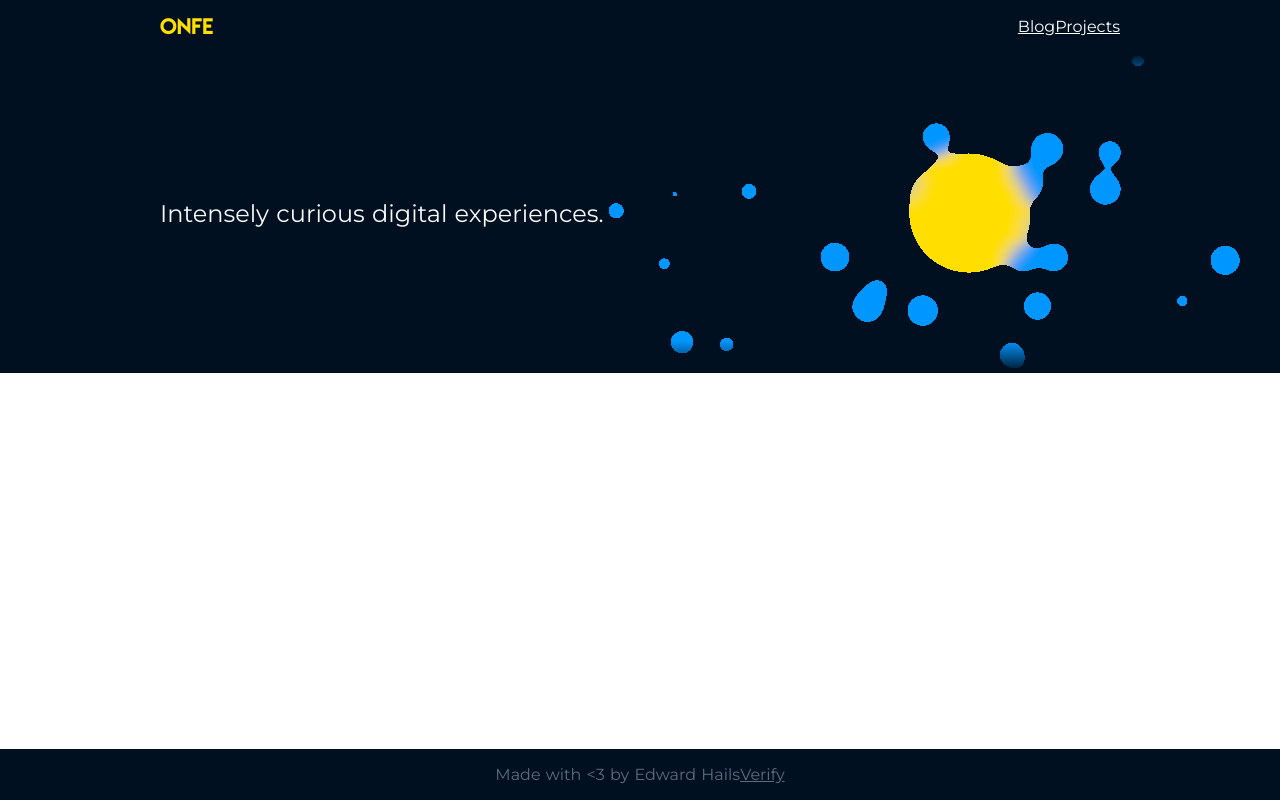
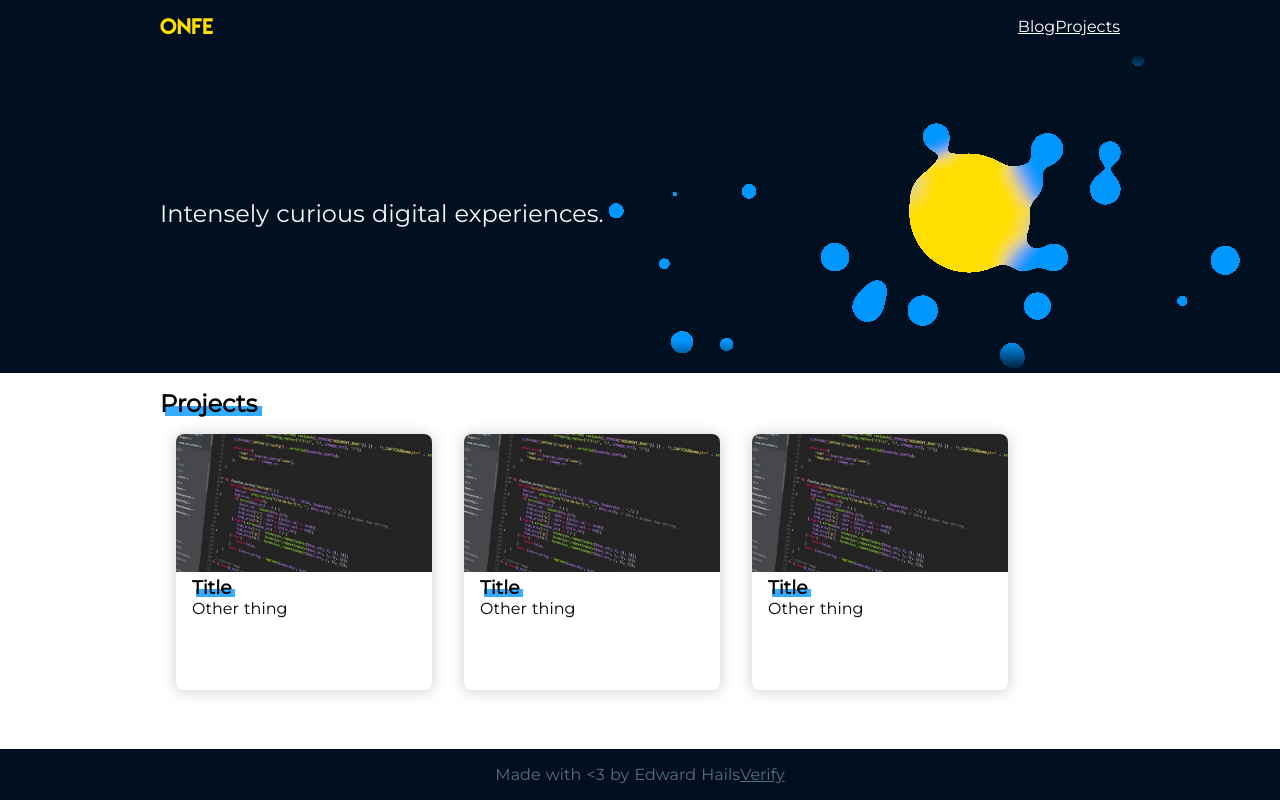
Before and after one commit to onfe/web, a Nuxt app: page / in a window 1280 px wide. Built offline with nearby package versions, Linux system fonts and the light colour scheme.

Commit message:
Add placeholder projects.

```diff
--- a/assets/scss/_layout.scss
+++ b/assets/scss/_layout.scss
@@ -10,3 +10,15 @@
   @include lg() { max-width: 960px; };
   @include xl() { max-width: 1200px; };
 }
+
+.card {
+  padding: $spacer;
+  box-shadow: 0 1px 16px rgba(0, 0, 0, 0.2);
+  border-radius: $spacer / 2;
+  overflow: hidden;
+
+  .card-img {
+    width: calc(100% + 2em);
+    margin: -1em -1em 0 -1em;
+  }
+}
--- a/assets/scss/_typography.scss
+++ b/assets/scss/_typography.scss
@@ -18,3 +18,19 @@
 a {
   color: inherit;
 }
+
+h1, h2, h3, h4, h5, h6 {
+  position: relative;
+  display: table;
+
+  &:before {
+    content: "";
+    position: absolute;
+    bottom: 0.1em;
+    left: 0.2em;
+    width: 100%;
+    height: 33%;
+    background: transparentize($colour-blue, 0.2);
+    z-index: -1;
+  }
+}
--- a/assets/scss/styles.scss
+++ b/assets/scss/styles.scss
@@ -1,5 +1,6 @@
 @import 'layout';
 @import 'typography';
+@import 'vars';
 
 /* apply a natural box layout model to all elements, but allowing components to change */
 html {
--- /dev/null
+++ b/components/FeaturedProjects.vue
@@ -0,0 +1,67 @@
+<template>
+  <section>
+    <div class="container">
+      <h2>Projects</h2>
+      <div id="feat-proj" class="projects">
+        <ProjectCard
+          class="card"
+          image="abababa"
+          title="ababab"
+          subtitle="abababababababbbbbbbbbbbbbb"
+        />
+        <ProjectCard
+          class="card"
+          image="abababa"
+          title="ababab"
+          subtitle="abababababababbbbbbbbbbbbbb"
+        />
+        <ProjectCard
+          class="card"
+          image="abababa"
+          title="ababab"
+          subtitle="abababababababbbbbbbbbbbbbb"
+        />
+        <div class="spacer"></div>
+      </div>
+    </div>
+  </section>
+</template>
+
+<script>
+import ProjectCard from '@/components/ProjectCard.vue'
+
+export default {
+  components: {
+    ProjectCard
+  },
+  mounted() {
+    const cards = document.getElementById('feat-proj')
+    cards.scrollLeft = cards.scrollWidth / 2 - cards.clientWidth / 2
+  }
+}
+</script>
+
+<style lang="scss" scoped>
+section {
+  position: relative;
+  padding: $spacer 0;
+}
+
+.projects {
+  padding: $spacer 0;
+  display: flex;
+  overflow-x: scroll;
+}
+
+.spacer {
+  width: 0.1px;
+  height: 0.1px;
+  flex-shrink: 0;
+  overflow: hidden;
+}
+
+.card {
+  flex-shrink: 0;
+  margin: 0 $spacer;
+}
+</style>
--- /dev/null
+++ b/components/ProjectCard.vue
@@ -0,0 +1,16 @@
+<template>
+  <div class="card">
+    <img src="@/assets/img/placeholder.jpg" class="card-img" alt="" />
+    <h3>Title</h3>
+    Other thing
+  </div>
+</template>
+
+<script></script>
+
+<style lang="scss" scoped>
+.card {
+  width: 16em;
+  height: 16em;
+}
+</style>
--- a/pages/index.vue
+++ b/pages/index.vue
@@ -1,15 +1,18 @@
 <template>
   <main>
     <Hero />
+    <FeaturedProjects />
   </main>
 </template>
 
 <script>
-import Hero from '~/components/Hero.vue'
+import Hero from '@/components/Hero.vue'
+import FeaturedProjects from '@/components/FeaturedProjects.vue'
 
 export default {
   components: {
-    Hero
+    Hero,
+    FeaturedProjects
   }
 }
 </script>
```
Also changed, not shown: assets/img/placeholder.jpg (added).
